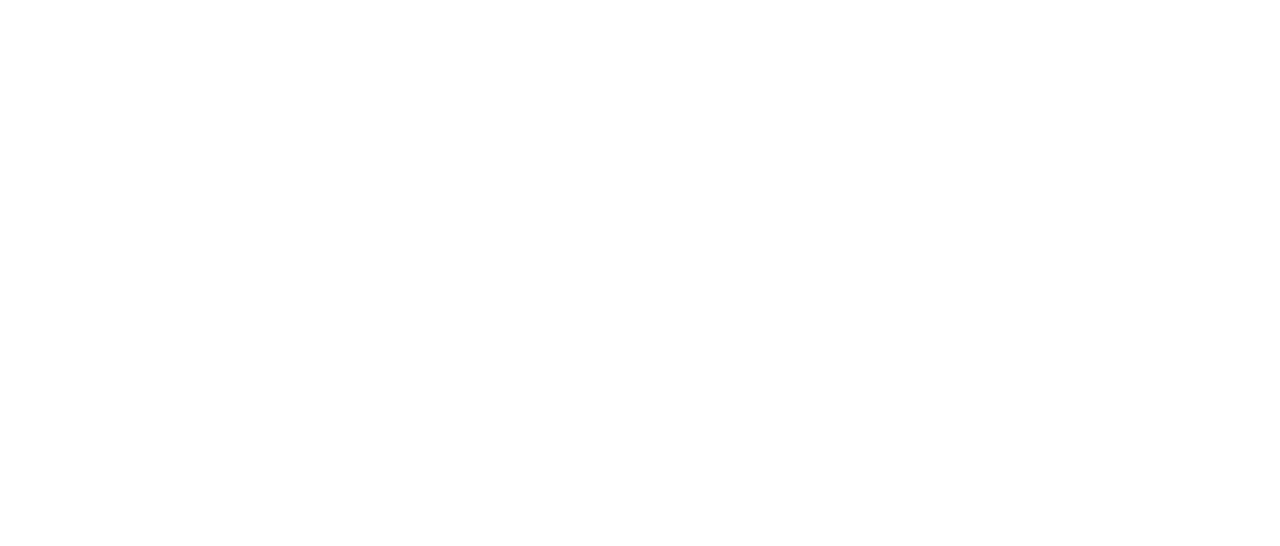
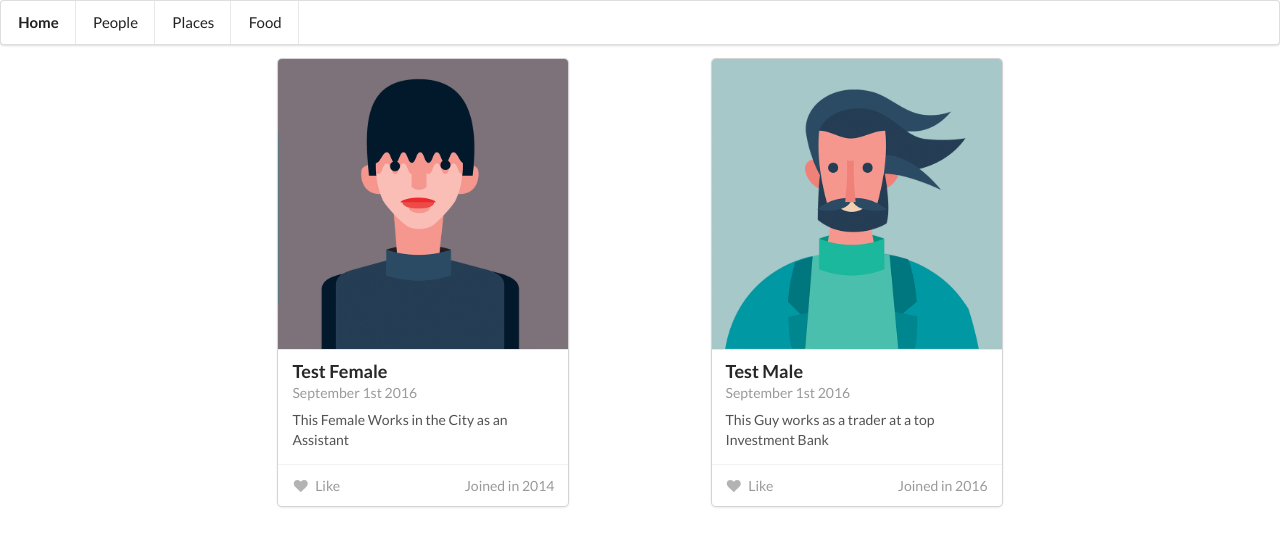
Before and after one commit to Serviox19/semantic-ui, a website: page index.html in a window 1280 px wide. Drawn offline with nearby package versions, Linux system fonts and the light colour scheme.

Commit message:
added content such as navbar, cards and content

```diff
--- a/index.html
+++ b/index.html
@@ -8,8 +8,66 @@
   </head>
   <body>
 
-    <div class="ui-grid">
+    <div class="ui large menu">
+      <div class="header item">Home</div>
+      <a class="item">People</a>
+      <a class="item">Places</a>
+      <a class="item">Food</a>
+    </div>
 
+    <div class="ui grid container">
+      <div class="two wide column"></div>
+      <div class="six wide column">
+        <div class="ui centered card">
+          <div class="image">
+            <img src="./images/card-img.png">
+          </div>
+          <div class="content">
+            <a class="header">Test Female</a>
+            <div class="meta">
+              <span class="date">September 1st 2016</span>
+            </div>
+            <div class="description">
+              This Female Works in the City as an Assistant
+            </div>
+          </div><!-- End Content-->
+          <div class="extra content">
+            <span class="left floated like">
+              <i class="like icon"></i>
+              Like
+            </span>
+            <span class="right floated">
+              Joined in 2014
+            </span>
+          </div><!-- End Extra Content-->
+        </div><!-- End Card -->
+      </div>
+      <div class="six wide column">
+        <div class="ui centered card">
+          <div class="image">
+            <img src="./images/guy.png">
+          </div>
+          <div class="content">
+            <a class="header">Test Male</a>
+            <div class="meta">
+              <span class="date">September 1st 2016</span>
+            </div>
+            <div class="description">
+              This Guy works as a trader at a top Investment Bank
+            </div>
+          </div><!-- End Content-->
+          <div class="extra content">
+            <span class="left floated like">
+              <i class="like icon"></i>
+              Like
+            </span>
+            <span class="right floated">
+              Joined in 2016
+            </span>
+          </div><!-- End Extra Content-->
+        </div><!-- End Card -->
+      </div>
+      <div class="two wide column"></div>
     </div>
 
 
```
Also changed, not shown: images/card-img.png (added), images/guy.png (added).
